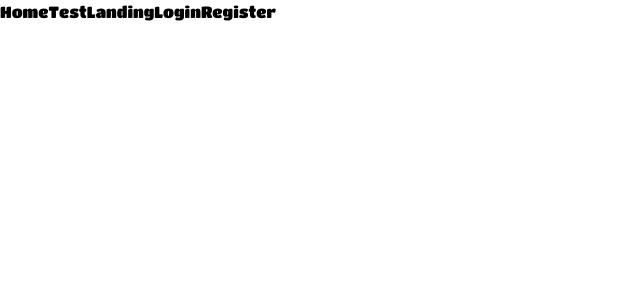
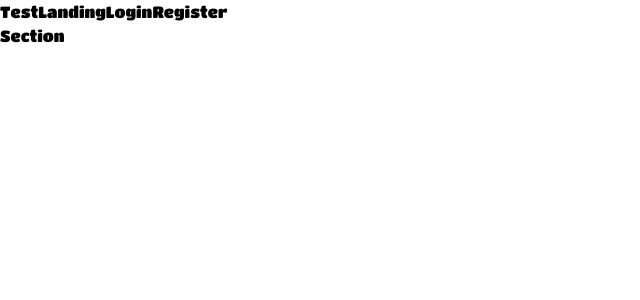
Before and after one commit to aleswebgit/Deploy-Habit-Front-End, a React (Create React App) app: page /section in a window 1280 px wide. Shown: the top 300 px of the page, without its empty margins (0-640 px from the left). Built offline with nearby package versions, Linux system fonts and the light colour scheme.

Commit message:
route section

```diff
--- a/src/routes/RoutesConfig.jsx
+++ b/src/routes/RoutesConfig.jsx
@@ -3,6 +3,7 @@ import Home from '../Views/Home';
 import Landing from '../Views/Landing';
 import Login from '../Views/Login';
 import Register from '../Views/Register';
+import Section from '../Views/Section';
 
 
 function RoutesConfig(){
@@ -11,7 +12,6 @@ function RoutesConfig(){
     <Router>
 
         <Link to="/"></Link>
-        <Link to="/home">Home</Link>
         <Link to="/test">Test</Link>
         <Link to="/landing">Landing</Link>
         <Link to="/login">Login</Link>
@@ -19,11 +19,10 @@ function RoutesConfig(){
 
         <Routes>
             <Route path="/" element={ <Home/> } />
-            <Route path="/home" element={ <Home/> } />
             <Route path="/landing" element={ <Landing/> } />
             <Route path="/login" element={ <Login/> } />
             <Route path="/register" element={ <Register/> } />
-
+            <Route path="/section" element={ <Section/> } />
         </Routes>
 
     </Router>
```
